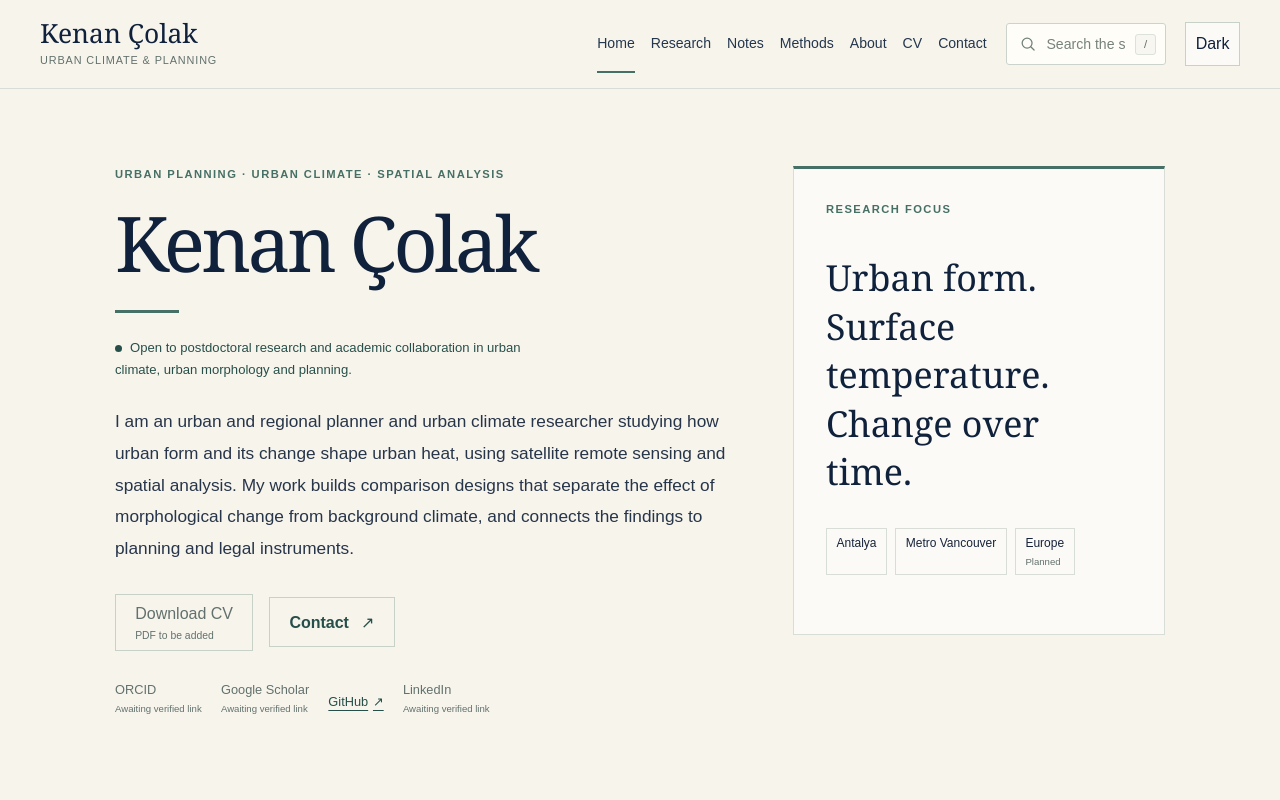
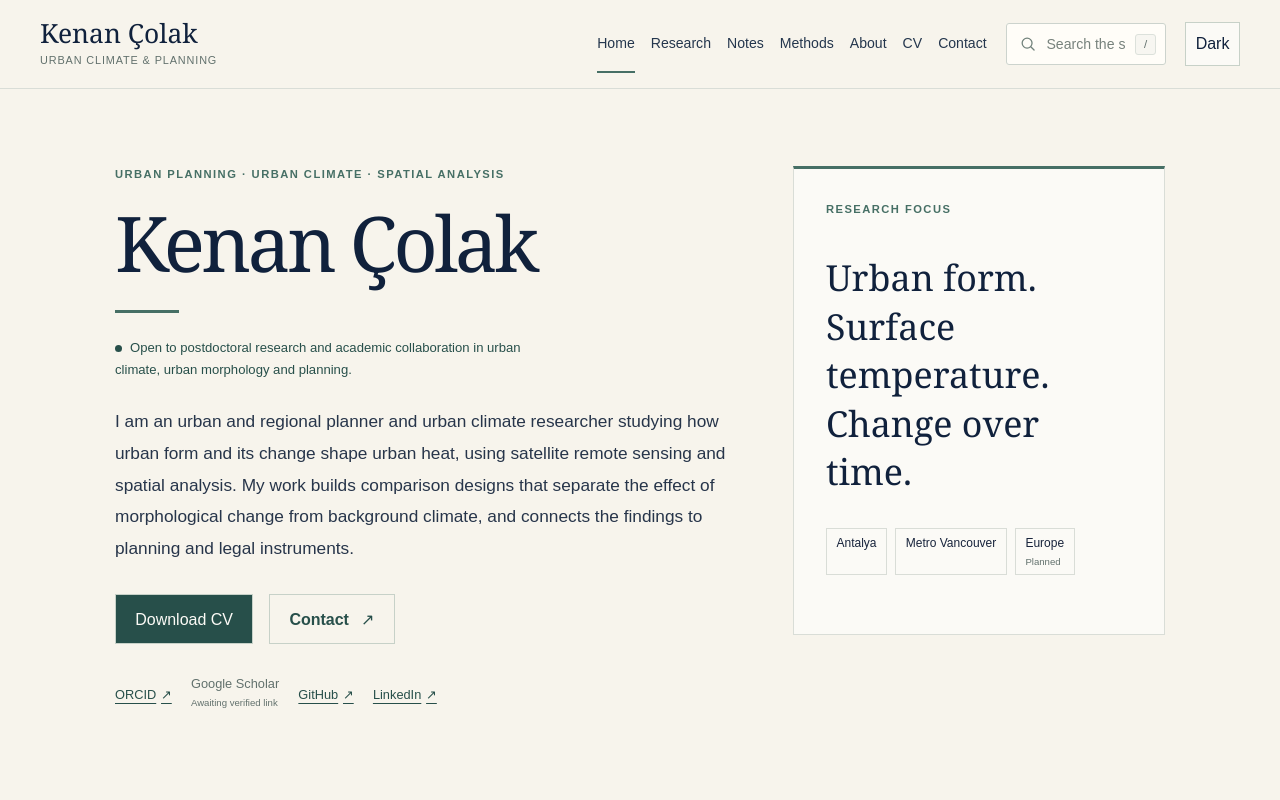
Before and after one commit to kenancolak/urban-climate-notes, a React (Vite) app: page / in a window 1280 px wide. Shown: the top 800 px of the page. Built offline with nearby package versions, Linux system fonts and the light colour scheme.

Commit message:
Add combined academic CV, legal qualification, peer review and profile links

```diff
--- a/scripts/prerender.mjs
+++ b/scripts/prerender.mjs
@@ -119,7 +119,7 @@ try {
           '@context': 'https://schema.org',
           '@type': route === '/' ? 'WebSite' : 'WebPage',
           name: route === '/' ? 'Kenan Çolak' : seo.title,
-          about: { '@type': 'Person', '@id': `${siteUrl}/#person`, name: 'Kenan Çolak', url: `${siteUrl}/`, sameAs: ['https://github.com/kenancolak'] },
+          about: { '@type': 'Person', '@id': `${siteUrl}/#person`, name: 'Kenan Çolak', url: `${siteUrl}/`, sameAs: ['https://github.com/kenancolak', 'https://orcid.org/0000-0002-8271-129X', 'https://www.linkedin.com/in/kenancolak/'] },
           headline: seo.title,
           description: seo.description,
           url: `${siteUrl}${route === '/' ? '/' : `${route}/`}`,
--- a/src/AcademicProfile.tsx
+++ b/src/AcademicProfile.tsx
@@ -1,5 +1,5 @@
 import { useEffect, useState } from 'react';
-import { availability, biography, contactEmail, cvUrl, identity, profileLinks, projects } from './profile';
+import { academicService, availability, biography, contactEmail, cvUrl, identity, legalQualification, profileLinks, projects, publishedArticle } from './profile';
 
 export function ThemeToggle() {
   const [theme, setTheme] = useState<'light' | 'dark'>('light');
@@ -50,12 +50,19 @@ export function ProjectCards({ headingLevel = 2 }: { headingLevel?: 2 | 3 }) {
   </article>)}</div>;
 }
 
+function AcademicCredentials() {
+  return <>
+    <section aria-labelledby="legal-qualification"><h2 id="legal-qualification">Legal qualification</h2><p>{legalQualification}</p></section>
+    <section aria-labelledby="academic-service"><h2 id="academic-service">Academic service and invited contributions</h2><ul>{academicService.map(item => <li key={item}>{item}</li>)}</ul></section>
+  </>;
+}
+
 export function AcademicAbout() {
-  return <><header className="page-intro"><p className="eyebrow">About</p><h1>Kenan Çolak</h1><p>Urban and regional planner and urban climate researcher.</p></header><div className="prose-page"><p>{biography}</p><h2>Academic collaboration</h2><p>{availability}</p><a className="text-link" href="/contact/">Contact →</a><h2>Urban Climate Notes</h2><p>An independent research and science communication project created by Kenan Çolak.</p><a className="text-link" href="/notes/">Explore the notes →</a></div></>;
+  return <><header className="page-intro"><p className="eyebrow">About</p><h1>Kenan Çolak</h1><p>Urban and regional planner and urban climate researcher.</p></header><div className="prose-page"><p>{biography}</p><AcademicCredentials /><h2>Academic collaboration</h2><p>{availability}</p><a className="text-link" href="/contact/">Contact →</a><h2>Urban Climate Notes</h2><p>An independent research and science communication project created by Kenan Çolak.</p><a className="text-link" href="/notes/">Explore the notes →</a></div></>;
 }
 
 export function CVPage() {
-  return <><header className="page-intro"><p className="eyebrow">Academic profile</p><h1>Curriculum vitae</h1></header><div className="prose-page"><p>{biography}</p>{cvUrl ? <a className="primary-action" href={cvUrl} download>Download CV</a> : <p className="content-pending">The downloadable CV will be added after the current PDF is confirmed.</p>}<a className="text-link" href="/research/">Research projects →</a></div></>;
+  return <><header className="page-intro"><p className="eyebrow">Academic profile</p><h1>Curriculum vitae</h1></header><div className="prose-page"><p>{biography}</p>{cvUrl ? <a className="primary-action" href={cvUrl} download>Download CV</a> : <p className="content-pending">The downloadable CV will be added after the current PDF is confirmed.</p>}<AcademicCredentials /><section aria-labelledby="selected-publication"><h2 id="selected-publication">Selected peer-reviewed publication</h2><p>{publishedArticle} <a href="https://doi.org/10.31407/ijees12.428">https://doi.org/10.31407/ijees12.428</a></p></section><h2>Research projects</h2><a className="text-link" href="/research/">Research projects →</a></div></>;
 }
 
 export function ContactPage() {
--- a/src/profile.ts
+++ b/src/profile.ts
@@ -11,8 +11,18 @@ export const projects: { id: string; title: string; question: string; area: stri
 ];
 // Add only owner-approved public destinations. Undefined values render plain text.
 export const profileLinks: { label: string; url?: string }[] = [
-  { label: 'ORCID' }, { label: 'Google Scholar' },
-  { label: 'GitHub', url: 'https://github.com/kenancolak' }, { label: 'LinkedIn' },
+  { label: 'ORCID', url: 'https://orcid.org/0000-0002-8271-129X' }, { label: 'Google Scholar' },
+  { label: 'GitHub', url: 'https://github.com/kenancolak' }, { label: 'LinkedIn', url: 'https://www.linkedin.com/in/kenancolak/' },
 ];
-export const cvUrl: string | undefined = undefined;
-export const contactEmail: string | undefined = undefined;
+export const cvUrl: string | undefined = '/files/Kenan_Colak_Academic_CV.pdf';
+export const contactEmail: string | undefined = 'kenancolak@yahoo.com';
+
+// Wording retained from the CVs supplied by Kenan Çolak.
+export const legalQualification = 'Attorney-at-Law, Türkiye | Completed legal traineeship and obtained the attorney title.';
+export const academicService = [
+  'Peer reviewer, ICONARP International Journal of Architecture and Planning (2026).',
+  'Invited seminar speaker, Turkish Network of Urban Morphology; urban heat and morphology research, scheduled for November 2026.',
+  'Invited jury member for planning and design studios, Akdeniz University.',
+  'Invited expert for the Urban Conservation course, Akdeniz University.',
+];
+export const publishedArticle = 'Çolak, K., Kepenek, E., Gençel, Z., & Ertugay, K. (2022). The use of Geographic Information Systems in preventing illegal excavations for the destruction of cultural heritage. International Journal of Ecosystems and Ecology Science, 12(4), 235-244.';
```
Also changed, not shown: 4 other files (tests, documents, lock files or other folders).
